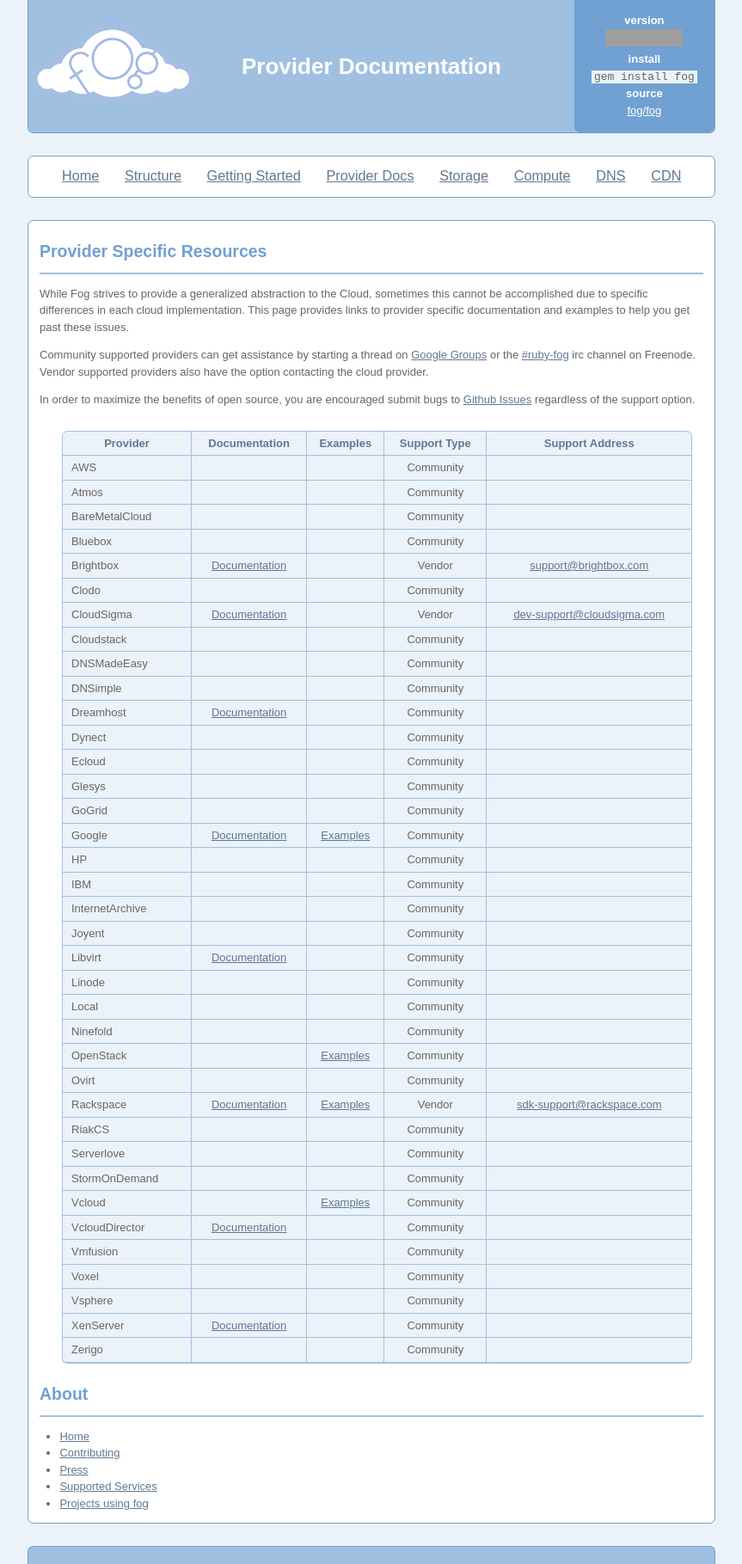
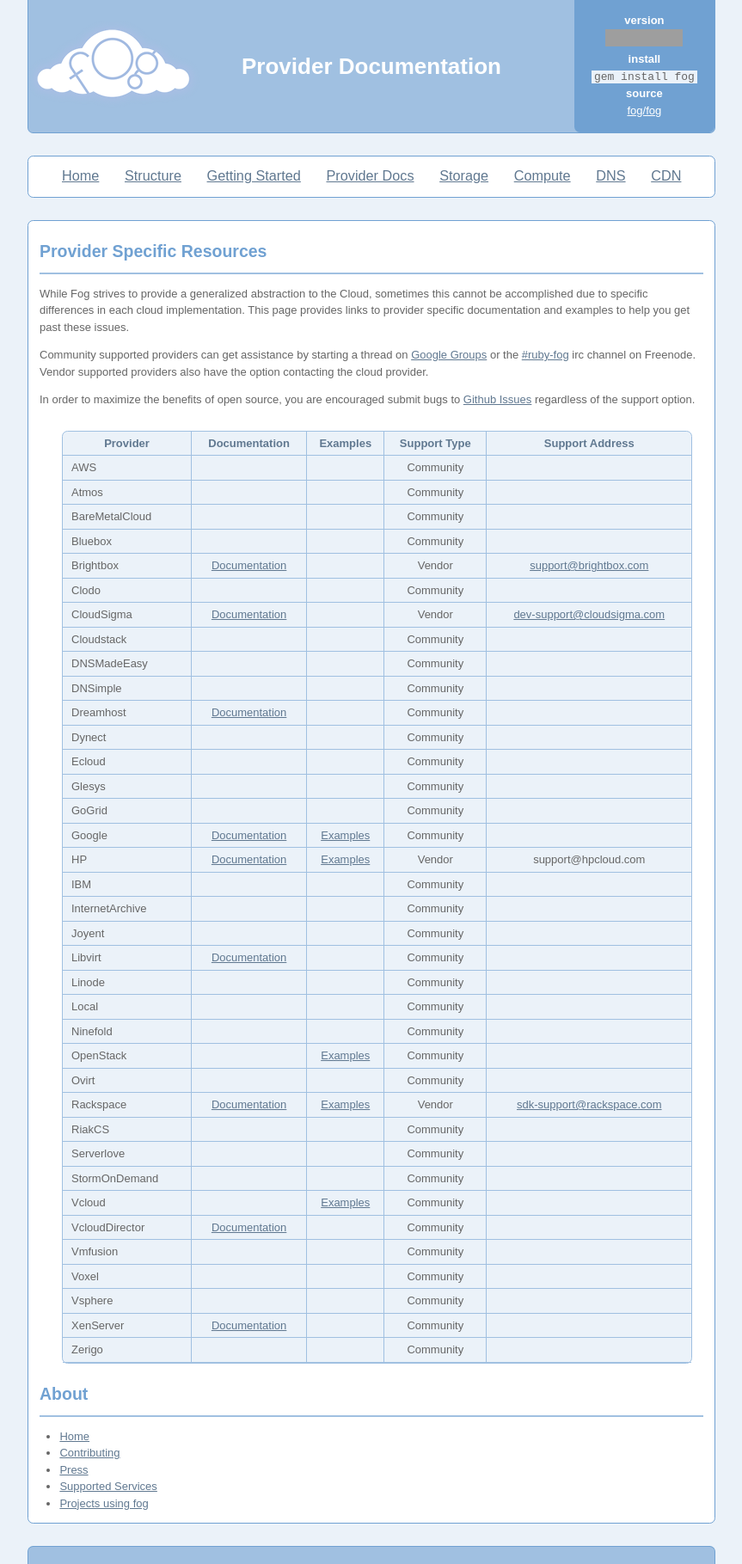
Before and after one commit to fog/fog.github.com, a Jekyll site: the page built from about/provider_documentation.markdown, in a window 1280 px wide. Shown: the whole page at 86% size, without its empty margins (208-1071 px from the left). Built offline with Jekyll 4.4.1, drawn with Linux system fonts in a browser that asks for light colours; nearby versions of some CDN libraries; Markdown is read by kramdown in place of the engine named in the settings; grey boxes are pictures that could not be loaded.

Commit message:
Update HP resource information.

```diff
--- a/about/provider_documentation.markdown
+++ b/about/provider_documentation.markdown
@@ -134,10 +134,10 @@ In order to maximize the benefits of open source, you are encouraged submit bugs
    </tr>
    <tr>
      <td>HP</td>
-     <td></td>
-     <td></td>
-     <td>Community</td>
-     <td></td>
+     <td><a href="https://docs.hpcloud.com/bindings/fog">Documentation</a></td>
+     <td><a href="https://docs.hpcloud.com/bindings/fog">Examples</a></td>
+     <td>Vendor</td>
+     <td>support@hpcloud.com</td>
    </tr>
    <tr>
      <td>IBM</td>
```
